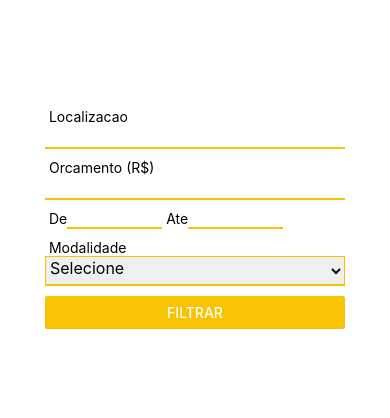
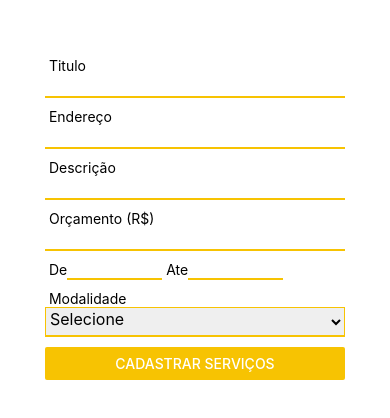
Before and after one commit to henrikeSilva93/ADS031, a React Native app: screen / in a window 390 px wide. Shown: the part 204-622 px from the top of the page. Built offline with nearby package versions, Linux system fonts and the light colour scheme.

Commit message:
Add files via upload

```diff
--- a/App.js
+++ b/App.js
@@ -1,17 +1,27 @@
 import React, { useState } from "react";
 import {  View, Picker, StyleSheet, Text, TextInput, Button, Alert, Image } from 'react-native';
 
-export default function TelaFiltraServices({ navigation }) {
+export default function TelaCadastrarServices({ navigation }) {
 
   const [selectedValue, setSelectedValue] = useState("");
   return (
     <View style={styles.container}>
-       <Text> Localizacao</Text>
+       <Text> Titulo</Text>
        <TextInput
         autoCapitalize={'none'}
         style={styles.field}
       />
-       <Text> Orcamento (R$)</Text>
+       <Text> Endereço </Text>
+       <TextInput
+        autoCapitalize={'none'}
+        style={styles.field}
+      />
+       <Text> Descrição</Text>
+       <TextInput
+        autoCapitalize={'none'}
+        style={styles.field}
+      />
+       <Text> Orçamento (R$) </Text>
        <TextInput
         autoCapitalize={'none'}
         style={styles.field}
@@ -36,7 +46,7 @@ export default function TelaFiltraServices({ navigation }) {
       </Picker>
       <View style={styles.fixToText}>
         <Button
-          title="Filtrar"
+          title="Cadastrar Serviços"
           onPress={() => navigation.navigate('Cadastro')}
           color="#F7C302"
         />
--- a/app.json
+++ b/app.json
@@ -1,7 +1,7 @@
 {
   "expo": {
-    "name": "filtro-service",
-    "slug": "snack-caf0d7d2-871b-4d17-8d3a-8f98839dc0c2",
+    "name": "cadastrar_services-",
+    "slug": "snack-bf342827-dd30-4b87-9ccf-615b5fb7c130",
     "version": "1.0.0",
     "orientation": "portrait",
     "icon": "./assets/icon.png",
```
